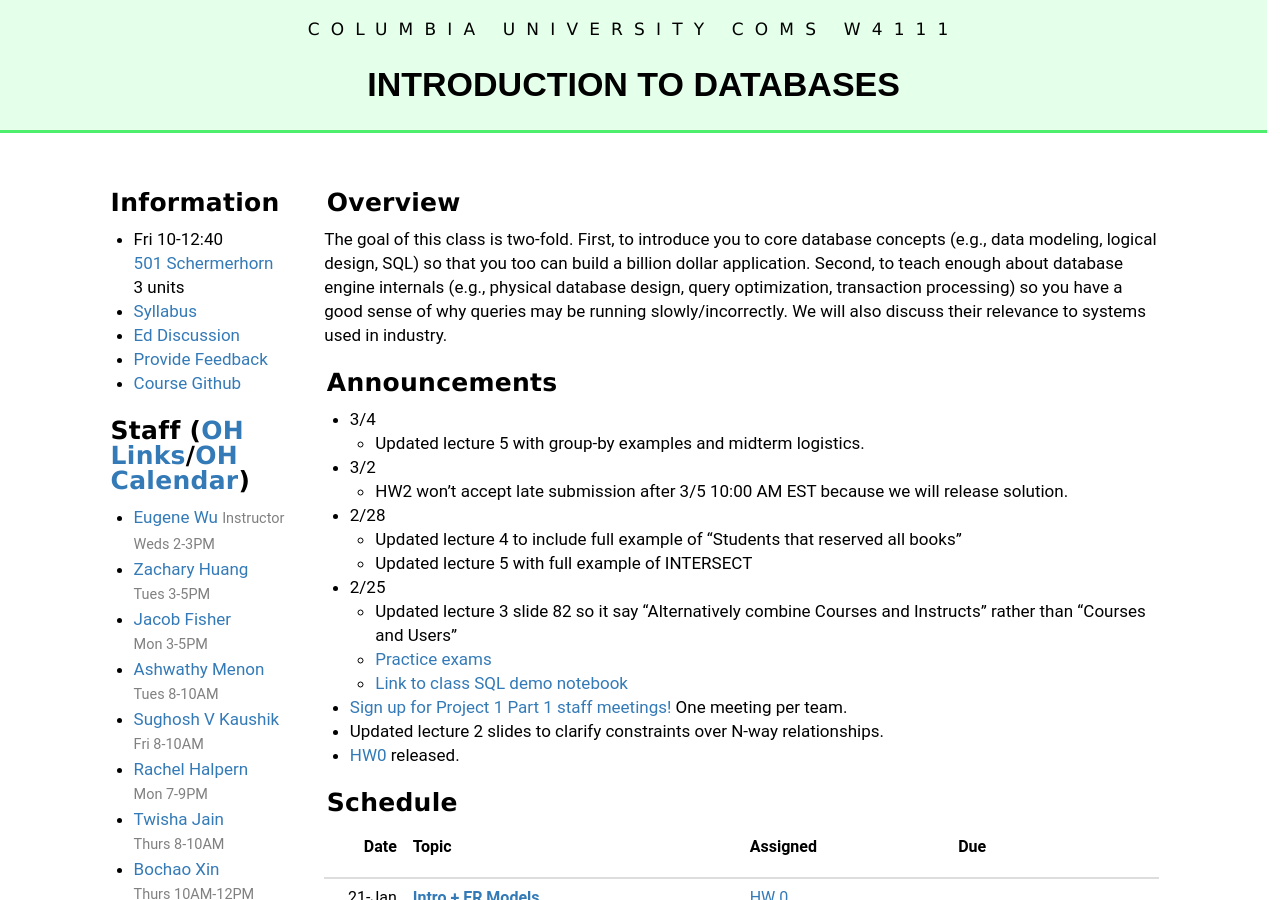
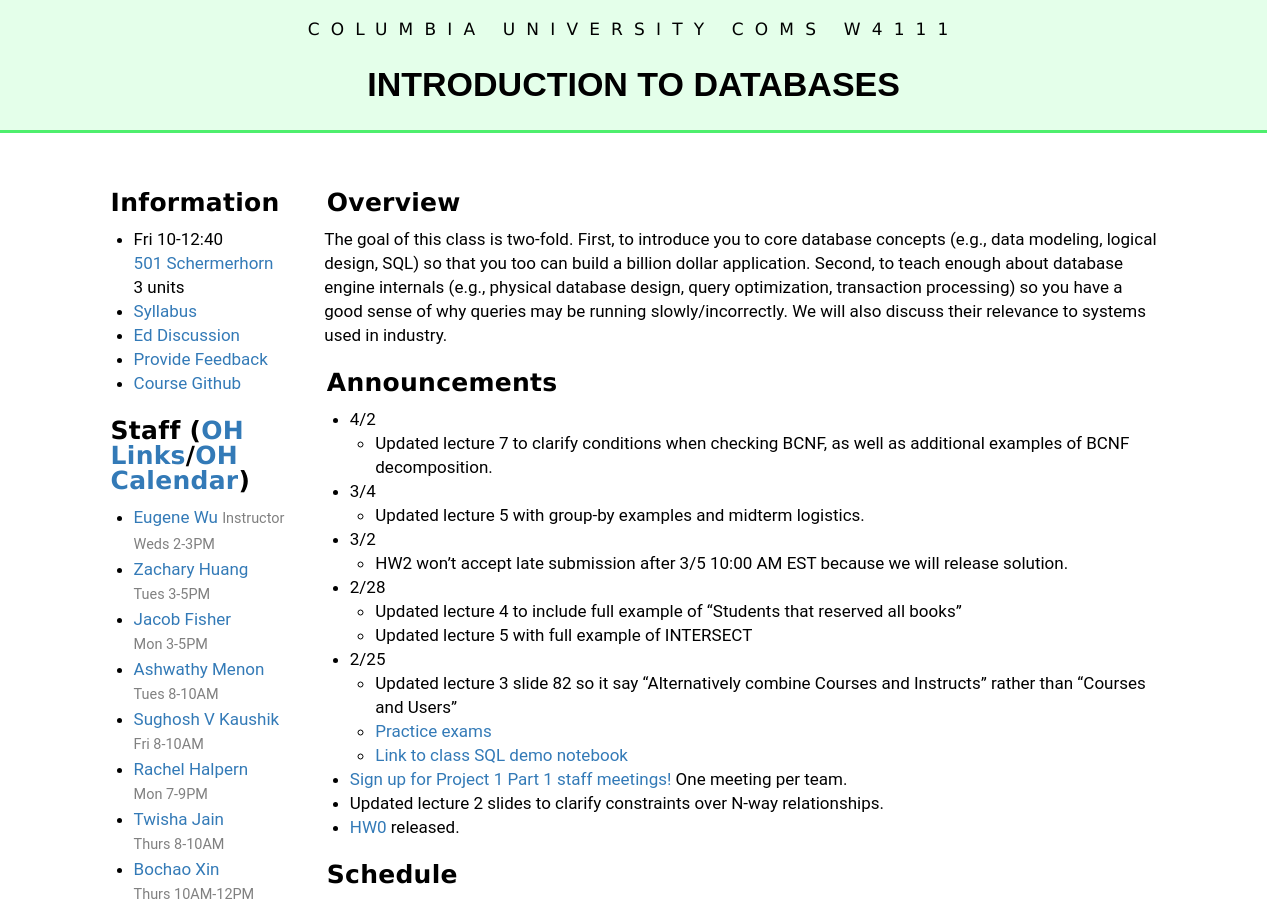
Before and after one commit to Kitatine/w4111.github.io, a Jekyll site: the page built from index.md, in a window 1280 px wide and 900 px high. Built offline with Jekyll 4.4.1, drawn with Linux system fonts in a browser that asks for light colours.

Commit message:
lazy commit msg

```diff
--- a/index.md
+++ b/index.md
@@ -30,6 +30,9 @@
 
 #### Announcements
 
+* 4/2
+  * Updated lecture 7 to clarify conditions when checking BCNF, as well as additional examples
+    of BCNF decomposition.
 * 3/4
   * Updated lecture 5 with group-by examples and midterm logistics.
 * 3/2
```
